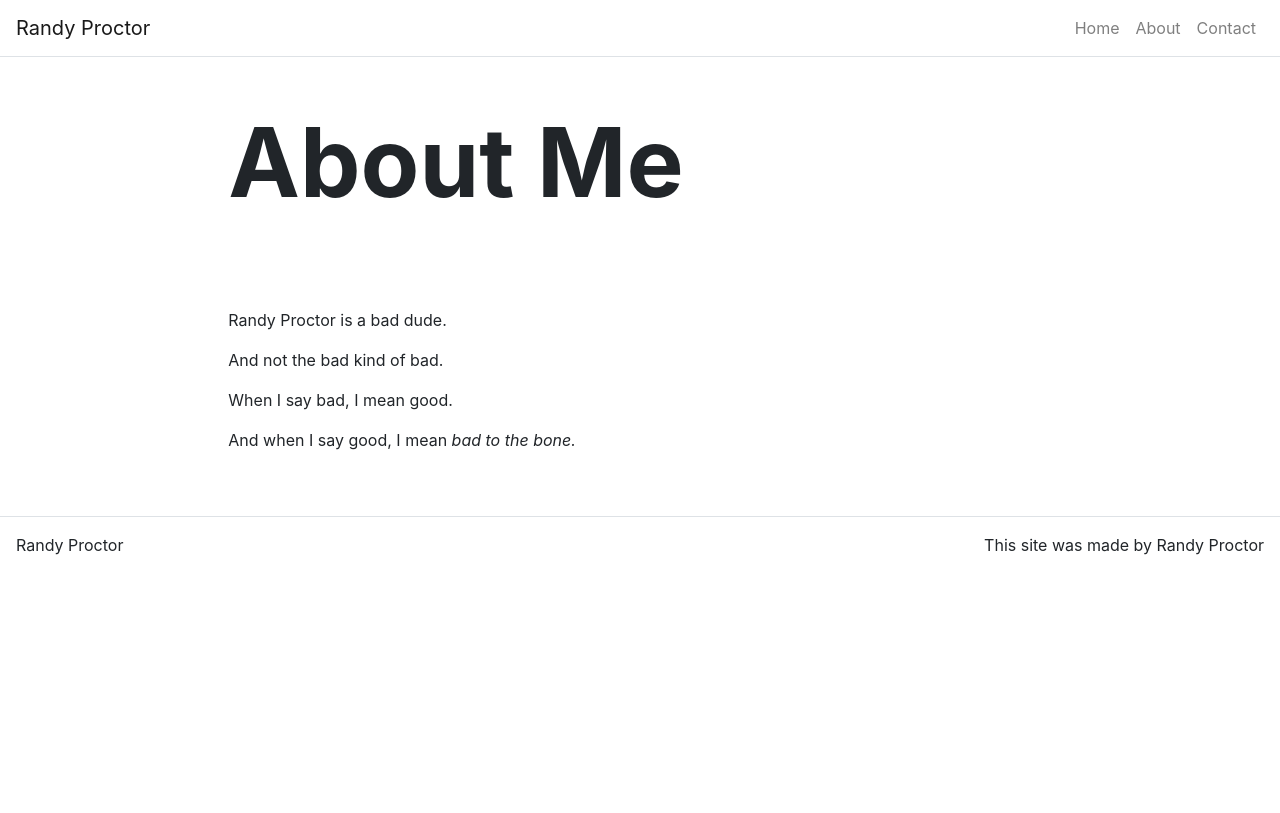
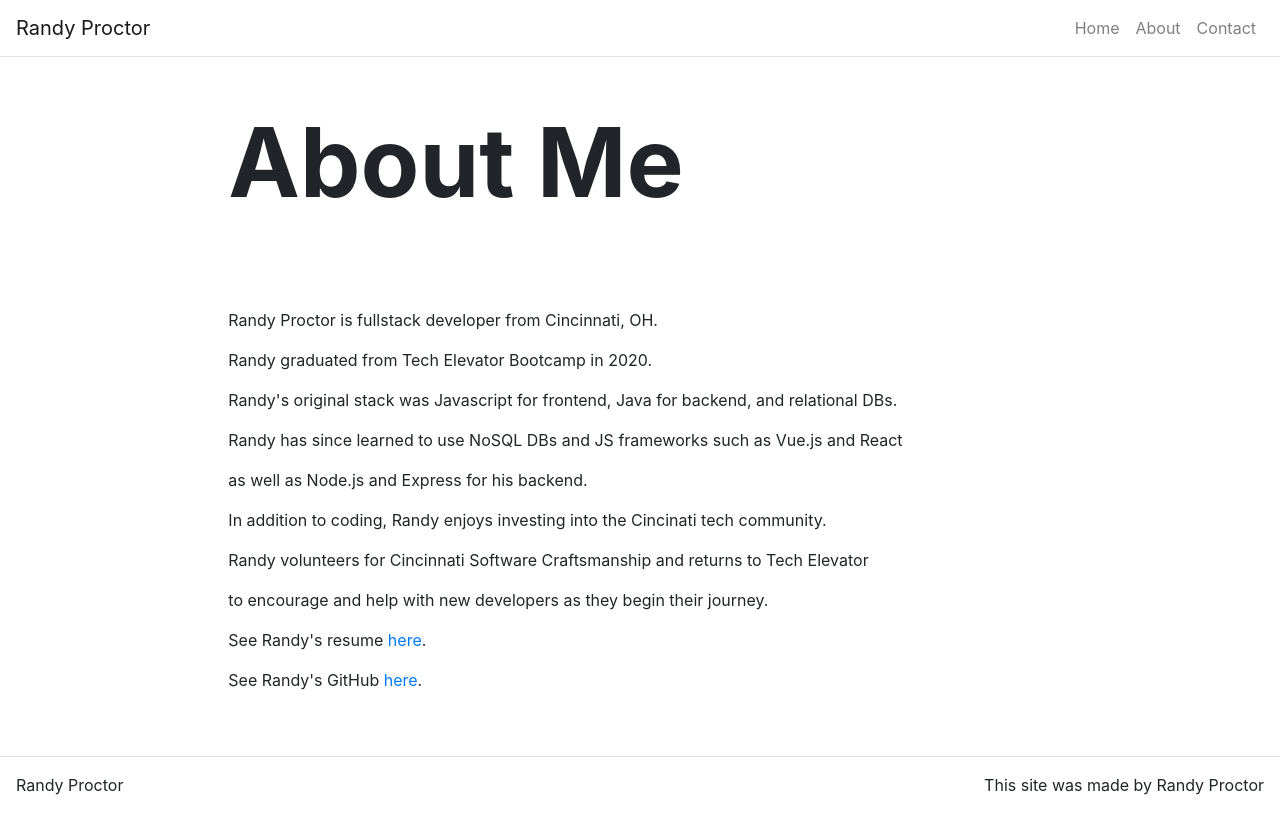
Before and after one commit to RandonSRProctor/PersonalWebPage, a React (Create React App) app in the folder personalwebpage/: page /about in a window 1280 px wide. Built offline with nearby package versions, Linux system fonts and the light colour scheme.

Commit message:
All links now operational.  Updated Bio.  Contact now fully operational

```diff
--- a/personalwebpage/src/App.js
+++ b/personalwebpage/src/App.js
@@ -23,7 +23,7 @@ class App extends React.Component {
       home: {
         title: 'Born to Run',
         subtitle: 'Rock Musician turned Developer',
-        text: 'See my projects below'
+        text: 'Click on project cards below for more info and demo links'
       },
       about: {
         title: 'About Me',
--- a/personalwebpage/src/components/Carousel.js
+++ b/personalwebpage/src/components/Carousel.js
@@ -16,8 +16,7 @@ class Carousel extends React.Component {
                 {
                     id: 0,
                     title: 'Weather Website',
-                    subTitle: 'Weather report from anywhere in the world.',
-                    description: 'Node.js using Express for API calls',
+                    subTitle: 'Node.js and Express',
                     imgSrc: WeatherApp,
                     link: 'https://rsrp-nodejs-weather-app.herokuapp.com/',
                     selected: false
@@ -25,18 +24,17 @@ class Carousel extends React.Component {
                 {
                     id: 1,
                     title: 'Tetris App',
-                    subTitle: 'A Simple Tetris Clone',
-                    description: 'Built using Vanilla JS',
+                    subTitle: 'Vanilla JS Tetris Clone',
                     imgSrc: TetrisApp,
-                    link: 'http://127.0.0.1:5500/index.html',
+                    link: 'https://codepen.io/randonsrproctor/full/mdOPgWJ',
                     selected: false
                 },
                 {
                     id: 2,
-                    title: 'Dev Grub',
-                    subTitle: 'The cookbook for developers',
+                    title: 'Math Practice',
+                    subTitle: 'Vanilla JS Math Quiz App',
                     imgSrc: MathPractice,
-                    link: 'https://devgrub.com',
+                    link: 'https://codepen.io/randonsrproctor/full/bGEQvGq',
                     selected: false
                 }
             ]
--- a/personalwebpage/src/pages/AboutPage.js
+++ b/personalwebpage/src/pages/AboutPage.js
@@ -11,10 +11,16 @@ function AboutPage(props) {
             />
 
             <Content>
-                <p>Randy Proctor is a bad dude.</p>
-                <p>And not the bad kind of bad.</p>
-                <p>When I say bad, I mean good.</p>
-                <p>And when I say good, I mean <i>bad to the bone.</i></p>
+                <p>Randy Proctor is fullstack developer from Cincinnati, OH.</p>
+                <p>Randy graduated from Tech Elevator Bootcamp in 2020.</p>
+                <p>Randy's original stack was Javascript for frontend, Java for backend, and relational DBs.</p>
+                <p>Randy has since learned to use NoSQL DBs and JS frameworks such as Vue.js and React</p>
+                <p>as well as Node.js and Express for his backend.</p>
+                <p>In addition to coding, Randy enjoys investing into the Cincinati tech community.</p>
+                <p>Randy volunteers for Cincinnati Software Craftsmanship and returns to Tech Elevator</p>
+                <p>to encourage and help with new developers as they begin their journey.</p>
+                <p>See Randy's resume <a href="https://drive.google.com/file/d/168EeHYQZW8G_klA5XUTaHyWVJ9kTD-ul/view?usp=sharing">here</a>.</p>
+                <p>See Randy's GitHub <a href="https://github.com/RandonSRProctor">here</a>.</p>
             </Content>
         </div>
     );
```
